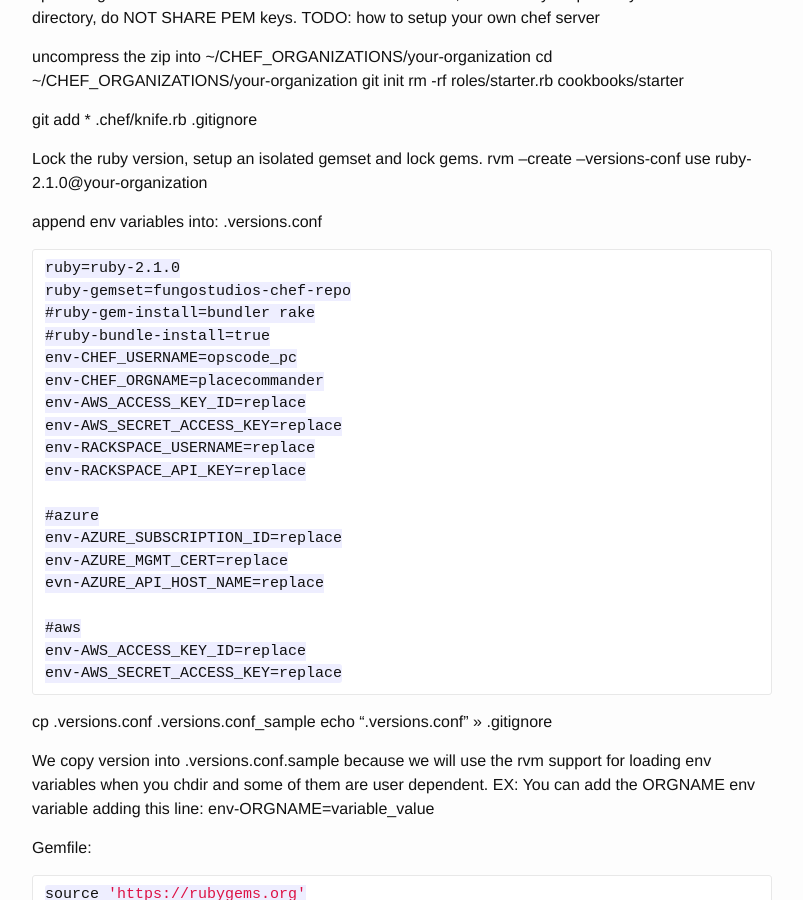
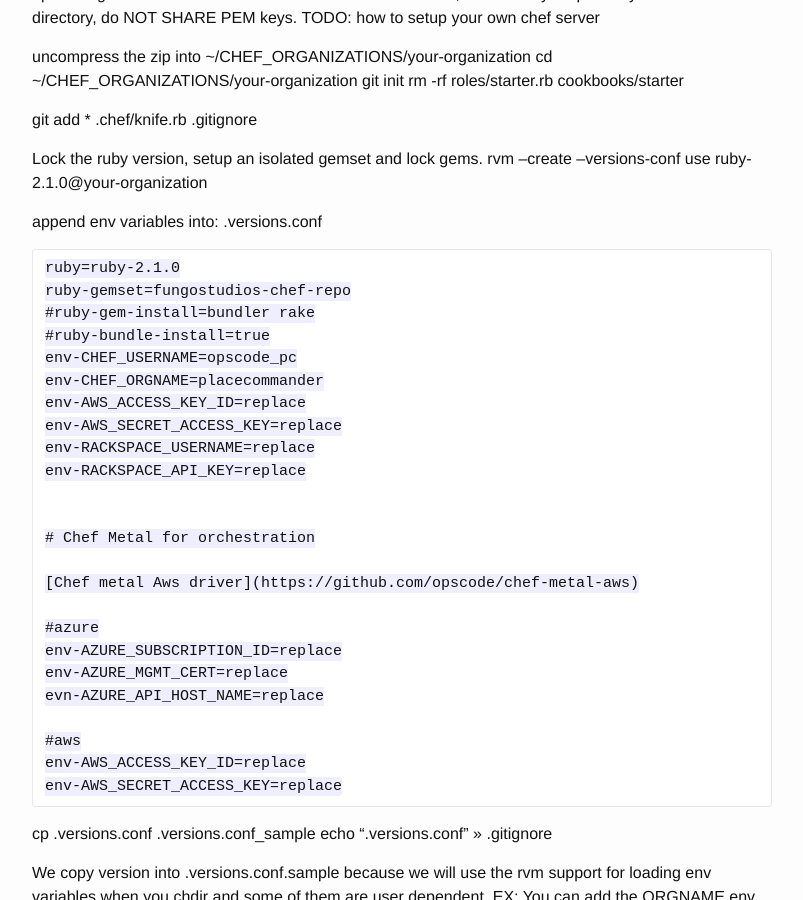
Before and after one commit to breezeight/nicola_blog, a Jekyll site: the page built from _guides/chef.markdown, in a window 1280 px wide and 900 px high, scrolled down 1895 px. Shown: the whole window, without its empty margins (238-1041 px from the left). Built offline with Jekyll 4.4.1, drawn with Linux system fonts in a browser that asks for light colours.

Commit message:
Chef metal AWS driver

```diff
--- a/_guides/chef.markdown
+++ b/_guides/chef.markdown
@@ -85,6 +85,11 @@ env-AWS_ACCESS_KEY_ID=replace
 env-AWS_SECRET_ACCESS_KEY=replace
 env-RACKSPACE_USERNAME=replace
 env-RACKSPACE_API_KEY=replace
+
+
+# Chef Metal for orchestration
+
+[Chef metal Aws driver](https://github.com/opscode/chef-metal-aws)
 
 #azure
 env-AZURE_SUBSCRIPTION_ID=replace
```
